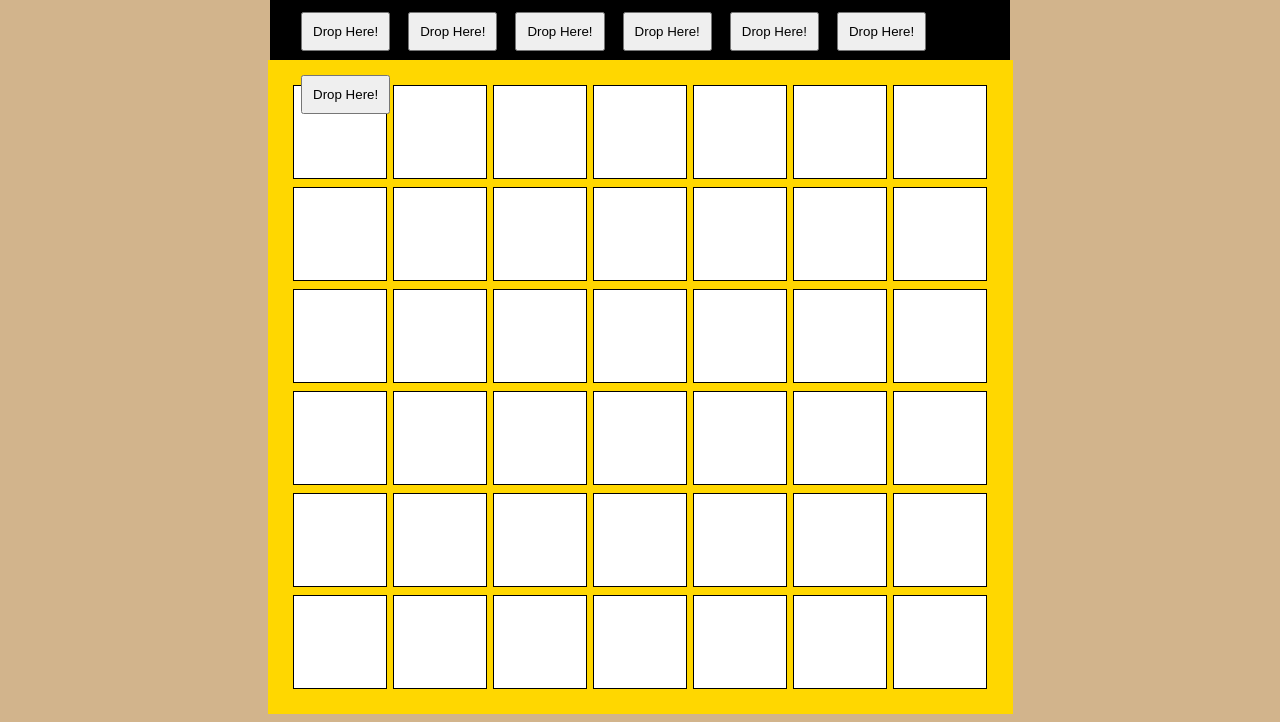
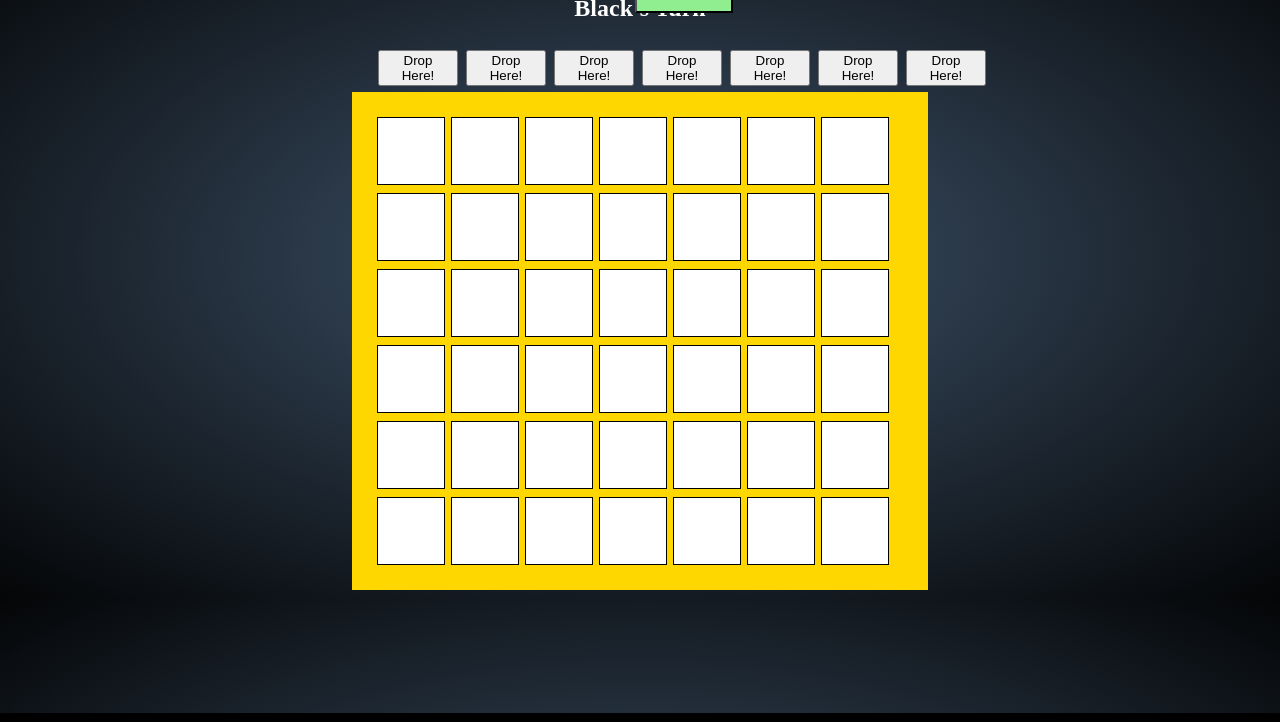
Before and after one commit to danfaeh/connectfour, a plain HTML site: page index.html in a window 1280 px wide. Shown: the part 87-809 px from the top of the page. Drawn offline with Linux system fonts and the light colour scheme.

Commit message:
updated css colors, size, positions

```diff
--- a/style.css
+++ b/style.css
@@ -1,5 +1,7 @@
 body {
-  background-color: tan;
+  /*background-color: tan;*/
+  background: #000 radial-gradient(1000px 500px, #3f546b, #000);
+  margin-top: 40px;
 }
 
 h1{
@@ -7,7 +9,7 @@ h1{
   margin-top: -5px;
   margin-bottom: -10px;
   text-align: center;
-  color: white;
+  color: tan;
   text-shadow:
     3px 3px 0 #000,
    -1px -1px 0 #000,
@@ -19,11 +21,12 @@ h1{
 h2 {
   text-align: center;
   margin-bottom: -15px;
+  color: white;
 }
 
 td {
-  height: 90px;
-  width: 90px;
+  height: 4em;
+  width: 4em;
   background: white;
   border: 1px solid black;
   float: left;
@@ -31,10 +34,10 @@ td {
 }
 
 .nav {
-  padding: 10px;
-  margin: 12px 7px;
   position: relative;
-  left: 24px;
+  width: 6em;
+  left: 106px;
+  margin: 18px 2px;
 }
 
 .black{
@@ -47,8 +50,8 @@ td {
 
 #reset{
   position: absolute;
-  top: 2em;
-  right: 35em;
+  top: 4em;
+  right: 41em;
   padding: 14px;
   background-color: lightgreen;
   color: black;
@@ -57,14 +60,14 @@ td {
 #dropBar {
   height: 60px;
   width: 740px;
-  background: black;
+  background: transparent;
   margin: 0 auto;
   margin-top: 25px;
 }
 
 #board {
-  width: 745px;
-  height: 600px;
+  width: 36em;
+  height: 31em;
   background: #FFD700;
   margin: 0 auto;
   padding: 20px;
```
